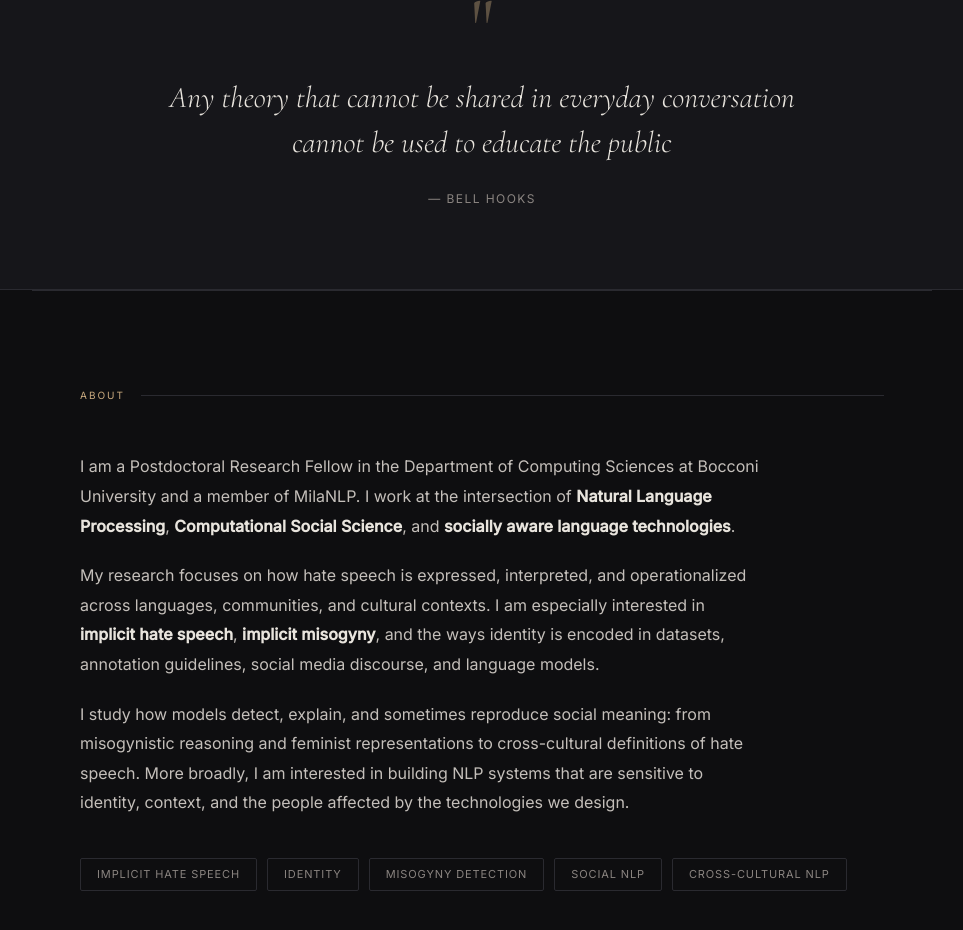
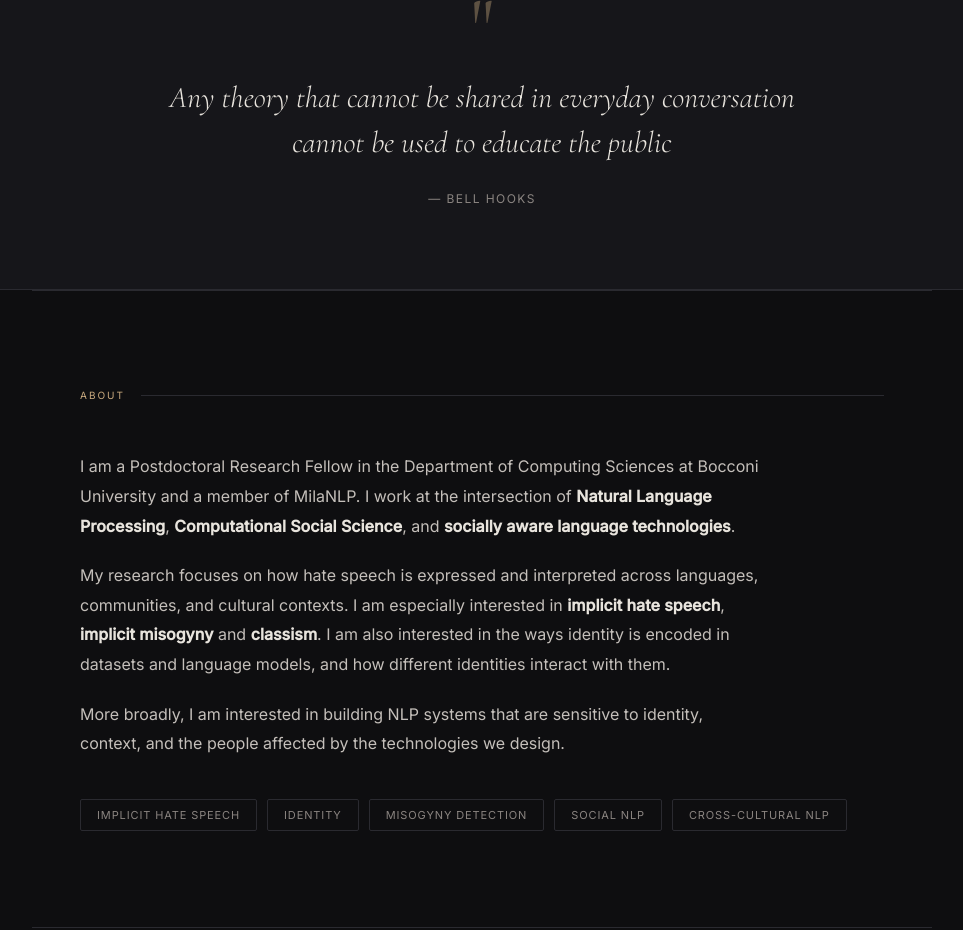
Before and after one commit to arimuti/ariannamuti.github.io, a plain HTML site: page index.html in a window 1280 px wide. Shown: the part 878-1808 px from the top of the page, without its empty margins (158-1121 px from the left). Drawn offline with nearby package versions, Linux system fonts and the light colour scheme.

Commit message:
Update index.html

```diff
--- a/index.html
+++ b/index.html
@@ -3,7 +3,7 @@
 <head>
   <meta charset="UTF-8" />
   <meta name="viewport" content="width=device-width, initial-scale=1.0"/>
-  <title>Arianna Muti — Academic Website</title>
+  <title>Arianna Muti</title>
   <link href="https://fonts.googleapis.com/css2?family=Cormorant+Garamond:ital,wght@0,300;0,400;0,600;1,300;1,400&family=Inter:wght@300;400;500&display=swap" rel="stylesheet"/>
   <style>
     *, *::before, *::after { box-sizing: border-box; margin: 0; padding: 0; }
@@ -119,7 +119,7 @@
     <p class="hero-eyebrow">Postdoctoral Researcher</p>
     <h1 class="hero-name">Arianna<br><em>Muti</em></h1>
     <p class="hero-title">
-      Natural Language Processing &amp; <span>Computational Social Science</span><br>
+      Natural Language Processing &amp; Computational Social Science<br>
       Bocconi University
     </p>
     <div class="hero-links">
@@ -145,8 +145,8 @@
   <p class="section-label">About</p>
   <div class="bio-text">
     <p>I am a Postdoctoral Research Fellow in the Department of Computing Sciences at Bocconi University and a member of MilaNLP. I work at the intersection of <strong style="color:var(--text)">Natural Language Processing</strong>, <strong style="color:var(--text)">Computational Social Science</strong>, and <strong style="color:var(--text)">socially aware language technologies</strong>.</p>
-    <p>My research focuses on how hate speech is expressed, interpreted, and operationalized across languages, communities, and cultural contexts. I am especially interested in <strong style="color:var(--text)">implicit hate speech</strong>, <strong style="color:var(--text)">implicit misogyny</strong>, and the ways identity is encoded in datasets, annotation guidelines, social media discourse, and language models.</p>
-    <p>I study how models detect, explain, and sometimes reproduce social meaning: from misogynistic reasoning and feminist representations to cross-cultural definitions of hate speech. More broadly, I am interested in building NLP systems that are sensitive to identity, context, and the people affected by the technologies we design.</p>
+    <p>My research focuses on how hate speech is expressed and interpreted across languages, communities, and cultural contexts. I am especially interested in <strong style="color:var(--text)">implicit hate speech</strong>, <strong style="color:var(--text)">implicit misogyny</strong> and <strong style="color:var(--text)">classism</strong>. I am also interested in the ways identity is encoded in datasets and language models, and how different identities interact with them.</p>
+    <p>More broadly, I am interested in building NLP systems that are sensitive to identity, context, and the people affected by the technologies we design.</p>
   </div>
   <div class="bio-tags">
     <span class="tag">Implicit Hate Speech</span>
```
